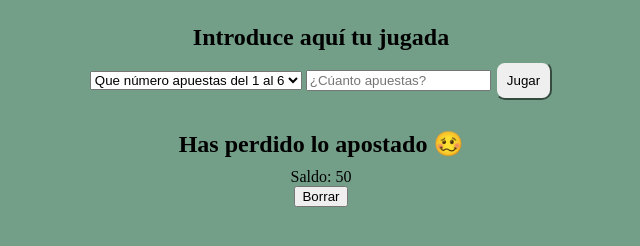
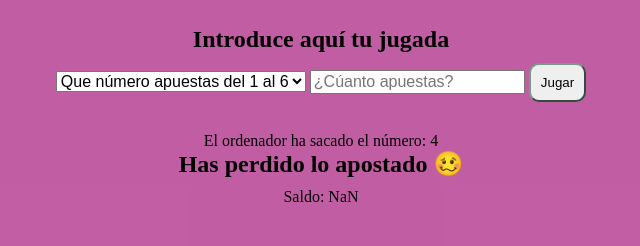
Before and after one commit to Adalab/modulo-2-evaluacion-intermedia-veroisla, a plain HTML site: page index.html in a window 1280 px wide. Both pictures are taken after a click on the button "Jugar". Shown: the part 318-564 px from the top of the page, without its empty margins (319-959 px from the left). Drawn offline with Linux system fonts and the light colour scheme.

Commit message:
finish function reset

```diff
--- a/index.html
+++ b/index.html
@@ -12,7 +12,7 @@
       <h1 class="h1">Dados y apuestas</h1>
       <h2>Introduce aquí tu jugada</h2>
       <form class="form">
-        <select class="js_select" name="number" id="number">
+        <select class="js_select size" name="number" id="number">
           <option selected disabled>Que número apuestas del 1 al 6</option>
           <option value="1">1</option>
           <option value="2">2</option>
@@ -23,7 +23,7 @@
         </select>
         <label for="money"></label>
         <input
-          class="js_money"
+          class="js_money size"
           type="text"
           id="money"
           name="money"
@@ -31,12 +31,14 @@
           placeholder="¿Cúanto apuestas?"
         />
         <button type="button" class="js_btn button">Jugar</button>
+        <button class="js_reset button hidden" type="button">
+          Reiniciar juego
+        </button>
       </form>
-
+      <p class="js_numberComputer"></p>
       <h2 class="js_play">Vamos a jugar!</h2>
-
-      <p class="p">Saldo: <span class="js_yourMoney">50</span></p>
-      <button class="js_reset" type="button">Borrar</button>
+      <p class="js_WinorLost"></p>
+      <p class="p js_yourMoney">Saldo: 50</p>
     </main>
     <script src="./js/main.js"></script>
   </body>
--- a/js/main.js
+++ b/js/main.js
@@ -3,75 +3,82 @@
 // 1.ELEMENTOS DE HTML
 
 const number = document.querySelector('.js_select');
-const money = document.querySelector('.js_money');
+const moneyBet = document.querySelector('.js_money');
 const yourMoney = document.querySelector('.js_yourMoney');
 const letsPlay = document.querySelector('.js_play');
+const numberComputer = document.querySelector('.js_numberComputer');
 
 //BOTÓN PLAY Y RESET
 const buttonPlay = document.querySelector('.js_btn');
 const resetButton = document.querySelector('.js_reset');
+let moneyValue = 50; //
 
 //DECLARACIÓN FUNCIONES
 
-//1. FUNCIÓN NÚMERO ALEATORIO
+// FUNCIÓN NÚMERO ALEATORIO
 
 function getRandomNumber(max) {
   return Math.ceil(Math.random() * max);
 }
 
-// 2. FUNCIÓN NÚMERO SELECCIONADO / ACTUALIZACIÓN FRASES
+// FUNCIÓN STOP GAME SI SALDO ES 0 O 200
 
-function numberSelected() {
-  const selectedNumber = parseInt(number.value);
-  const numAleat = getRandomNumber(6);
-  if (numAleat === selectedNumber) {
-    letsPlay.innerHTML = 'Has ganado el doble de lo apostado 💃';
-  } else {
-    letsPlay.innerHTML = 'Has perdido lo apostado 🥴';
+function stopGame() {
+  if (moneyValue <= 0 || moneyValue >= 200) {
+    resetButton.classList.remove('hidden');
+    buttonPlay.classList.add('hidden');
+  }
+  if (moneyValue <= 0) {
+    letsPlay.innerHTML = 'No has tenido suerte, ha ganado el ordenador! ';
+  }
+  if (moneyValue >= 200) {
+    letsPlay.innerHTML = 'Ganaste la partida!!';
   }
 }
 
-//   //FUNCIÓN BONUS, ACTUALIZACIÓN DINERO (no me sale...., error NAN en moneyUpdate)
+//  FUNCIÓN NÚMERO SELECCIONADO / ACTUALIZACIÓN FRASES
 
-//  function moneyUpdate () {
+function numberSelected(selectedNumber, numAleat) {
+  // tengo que pasar estos parámetros (selectedNumber, numAleat) ya que las constantes no están definidas dentro de esta función, aunque también podría meterlas en esta función y por lo tanto no las tendría que pasar como parámetro.
+  const moneyToPlay = parseInt(moneyBet.value); //constante moneyValue = dinero apostado por la usuaria
 
-//      const moneyDeb = parseInt(money.value);
-//      const actualMoney = parseInt(yourMoney.value)
-
-//      //copiar constantes función numberSelected (podría sacar ambas fuera??)
-
-//      const selectedNumber = parseInt(number.value);
-//      const numAleat = getRandomNumber(6);
-
-//      if ( numAleat === selectedNumber) {
-
-//         actualMoney.innerHTML = (moneyDeb * 2);
-//      }
-
-//     else {
-
-//         actualMoney.innerHTML = (moneyDeb * 0);
-
-//      }
-
-//   }
+  if (numAleat === selectedNumber) {
+    letsPlay.innerHTML = 'Has ganado el doble de lo apostado 💃';
+    moneyValue = moneyToPlay * 2 + moneyValue;
+    // mi variable es = el dinero que apueste la usuaria * 2 + el valor que ya tenía
+  } else {
+    letsPlay.innerHTML = 'Has perdido lo apostado 🥴';
+    moneyValue = moneyValue - moneyToPlay; // mi variable = 50 - el dinero apostado
+  }
+  yourMoney.innerHTML = `Saldo: ${moneyValue}`; //pinto en el html, con el valor de la variable moneyValue
+  numberComputer.innerHTML = `El ordenador ha sacado el número: ${numAleat}`; //Frase que me diga cúanto ha apostado el ordenador.
+  stopGame(); // cada vez que apueste el usuario tengo que pasar esta función para ver si cumple la condición de 0 o 200
+}
 
 //FUNCIÓN MANEJADORA
 
 function handlePlay(event) {
   event.preventDefault();
-  numberSelected();
-
-  //  moneyUpdate ();
+  const selectedNumber = parseInt(number.value); //constante selectedNumber = número que elige la usuaria
+  const numAleat = getRandomNumber(6);
+  numberSelected(selectedNumber, numAleat);
 }
 
 //FUNCIÓN RESET
-function handleReset() {
+
+function handleReset(event) {
+  event.preventDefault();
+  resetButton.classList.add('hidden');
+  buttonPlay.classList.remove('hidden');
   number.value = 'Que número apuestas del 1 al 6';
   letsPlay.innerHTML = 'Vamos a jugar!';
+  moneyValue = 50;
+  yourMoney.innerHTML = 'Saldo: 50';
+  numberComputer.innerHTML = ''; // No muestro la frase el ordenador ha apostado....
+  moneyBet.value = '';
 }
 
-//EVENTO
+//EVENTOS
 
 buttonPlay.addEventListener('click', handlePlay);
 resetButton.addEventListener('click', handleReset);
--- a/styles/main.css
+++ b/styles/main.css
@@ -1,9 +1,5 @@
 * {
   margin: 0;
-}
-
-.js_hidden {
-  display: none;
 }
 
 .main {
@@ -13,7 +9,7 @@
   flex-direction: column;
   justify-content: center;
   align-items: center;
-  background-color: #739f89;
+  background-color: #be569ff3;
 }
 
 .h1 {
@@ -35,3 +31,11 @@
   padding: 10px;
   border-color: #739f89;
 }
+
+.hidden {
+  display: none;
+}
+
+.size {
+  font-size: 16px;
+}
```
